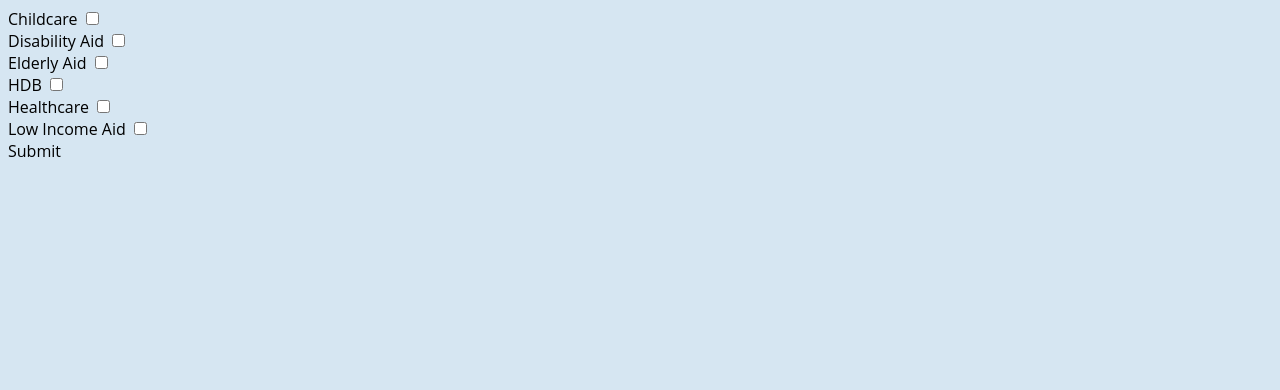
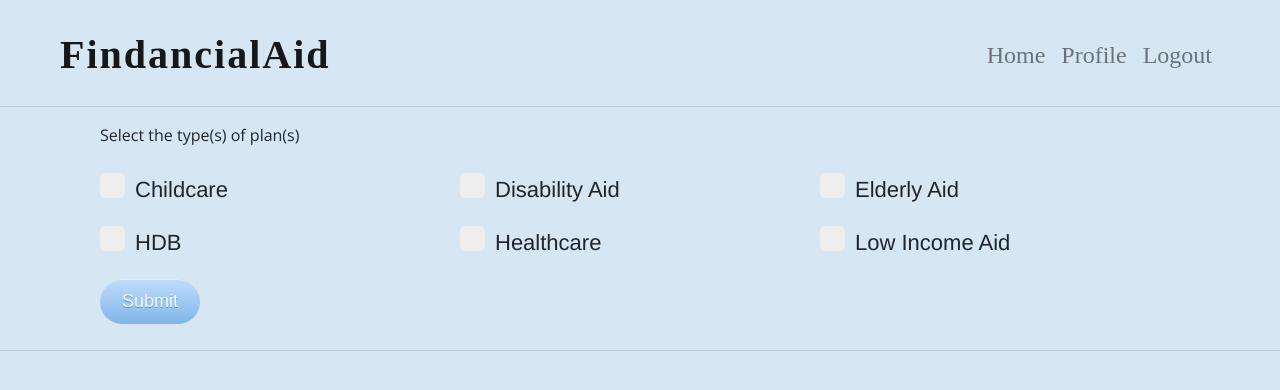
Before and after one commit to violettzx/findancial-aid, a Flask app: page /search in a window 1280 px wide. Shown: the top 390 px of the page. Run offline with Flask 2, Linux system fonts and the light colour scheme; some libraries are stand-ins or nearby versions.

Commit message:
Update search.html

```diff
--- a/app/templates/search.html
+++ b/app/templates/search.html
@@ -1,57 +1,114 @@
-<!DOCTYPE html>
-<html lang="en">
-<head>
-    <meta charset="UTF-8">
-    <title>Search</title>
-    <link rel="stylesheet" href="{{ url_for('static', filename='styles.css') }}" />
-</head>
+{% extends "base.html" %}
+{% block content %}
 <body>
+    <nav class="navbar navbar-expand-lg navbar-light">
+
+        <a class="navbar-brand" href="">FindancialAid</a>
+
+        <button class="navbar-toggler" type="button" data-toggle="collapse" data-target="#navbarTogglerDemo02">
+            <span class="navbar-toggler-icon"></span>
+        </button>
+
+        <div class="collapse navbar-collapse" id="navbarTogglerDemo02">
+
+          <ul class="navbar-nav ml-auto">
+            <li class="nav-item">
+              <a class="nav-link" href="{{ url_for('home') }}">Home</a>
+            </li>
+            <li class="nav-item">
+              <a class="nav-link" href="#">Profile</a>
+            </li>
+            <li class="nav-item">
+              <a class="nav-link" href="{{ url_for('logout') }}">Logout</a>
+            </li>
+          </ul>
+        </div>
+      </nav>
+
+    <hr>
+    <p class="select-plan">Select the type(s) of plan(s)</p>
     <form method="POST" action="">
         {{ form.hidden_tag() }}
-        <div>
+        <div class="row checkboxes">
+
+             <label class="custom-check col-lg-4 col-md-6">
                 {{ form.kw1.label }}
                 {{ form.kw1 }}
-        </div>
-        <div>
+                <span class="check-mark"></span>
+             </label>
+
+             <label class="custom-check col-lg-4 col-md-6">
                 {{ form.kw2.label }}
                 {{ form.kw2 }}
-        </div>
-        <div>
+                <span class="check-mark"></span>
+             </label>
+
+             <label class="custom-check col-lg-4 col-md-6">
                 {{ form.kw3.label }}
                 {{ form.kw3 }}
-        </div>
-        <div>
+                <span class="check-mark"></span>
+             </label>
+
+             <label class="custom-check col-lg-4 col-md-6">
                 {{ form.kw4.label }}
                 {{ form.kw4 }}
-        </div>
-        <div>
+                <span class="check-mark"></span>
+             </label>
+
+             <label class="custom-check col-lg-4 col-md-6">
                 {{ form.kw5.label }}
                 {{ form.kw5 }}
-        </div>
-        <div>
+                <span class="check-mark"></span>
+             </label>
+             <label class="custom-check col-lg-4 col-md-6">
                 {{ form.kw6.label }}
                 {{ form.kw6 }}
+                <span class="check-mark"></span>
+             </label>
+            <span class="submit-button">{{ form.submit }}</span>
         </div>
-        {{ form.submit }}
+
+
     </form>
-    <div>
+
+    <hr>
+
+    <div class="plans">
         {% for plan in results %}
             <fieldset>
-            <h1>{{ plan.name }}</h1>
-            <h2>Requirements</h2>
-            <p class="article-content">{{ plan.req_short }}</p>
-            <h2>Key Benefits</h2>
-            <p class="article-content">{{ plan.benefits_short }}</p>
-            <a href="{{ url_for("view_plan", plan_name=plan.name) }}">Read More</a>
-            <form>
-                <button id="{{ plan.id }}" class='fav-button btn btn-default'>Favourite</button>
-            </form>
+            <table id="plan-generated">
+                <tr>
+                    <th><h1>{{ plan.name }}</h1></th>
+                </tr>
+                <tr>
+                    <td><h2>Requirements</h2></td>
+                </tr>
+                <tr>
+                    <td><p class="article-content">{{ plan.req_short }}</p></td>
+                </tr>
+                <tr>
+                    <td><h2>Key Benefits</h2></td>
+                </tr>
+                <tr>
+                    <td><p class="article-content">{{ plan.benefits_short }}</p></td>
+                </tr>
+                <tr>
+                    <td> <a href="{{ url_for("view_plan", plan_name=plan.name) }}">Read More</a></td>
+                </tr>
+            </table>
+
+
+
+
+
+
             </fieldset>
             <br>
             <br>
         {% endfor %}
+
     </div>
-    <script src="https://ajax.googleapis.com/ajax/libs/jquery/3.5.1/jquery.min.js"></script>
-    <script src="{{ url_for('static', filename='scripts.js') }}"type=text/javascript></script>
+
+
 </body>
-</html>
+{% endblock %}
```
Lines whose indentation alone changed are shown as unchanged.
